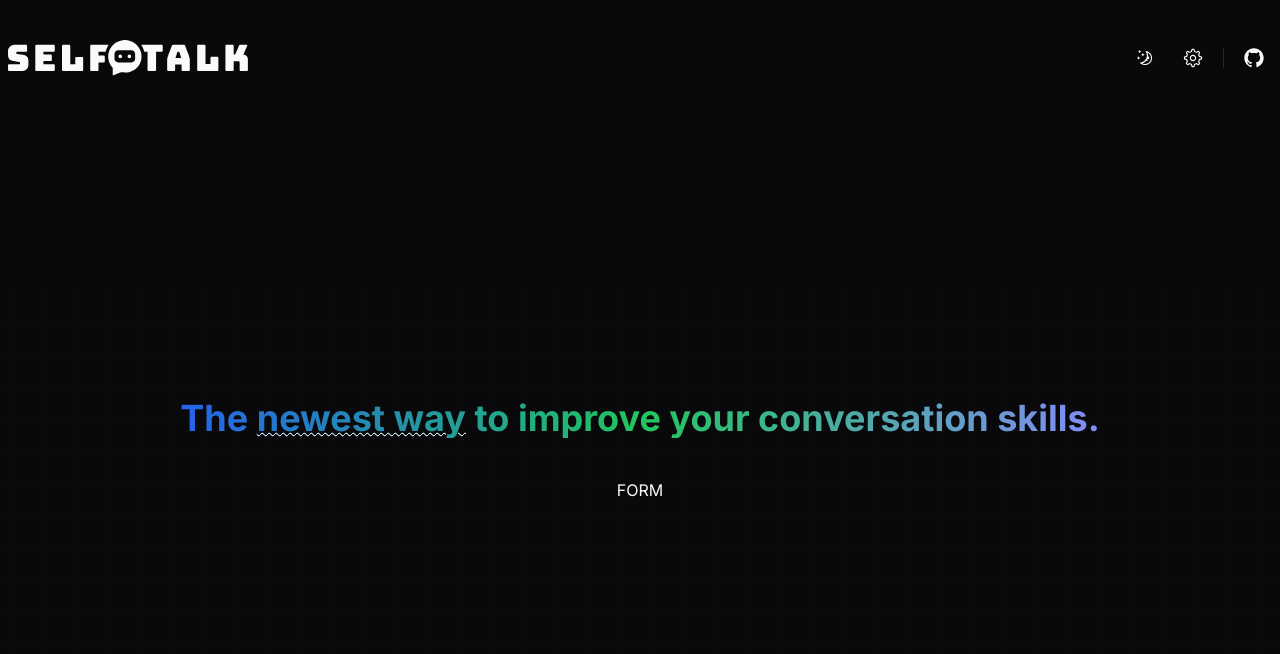
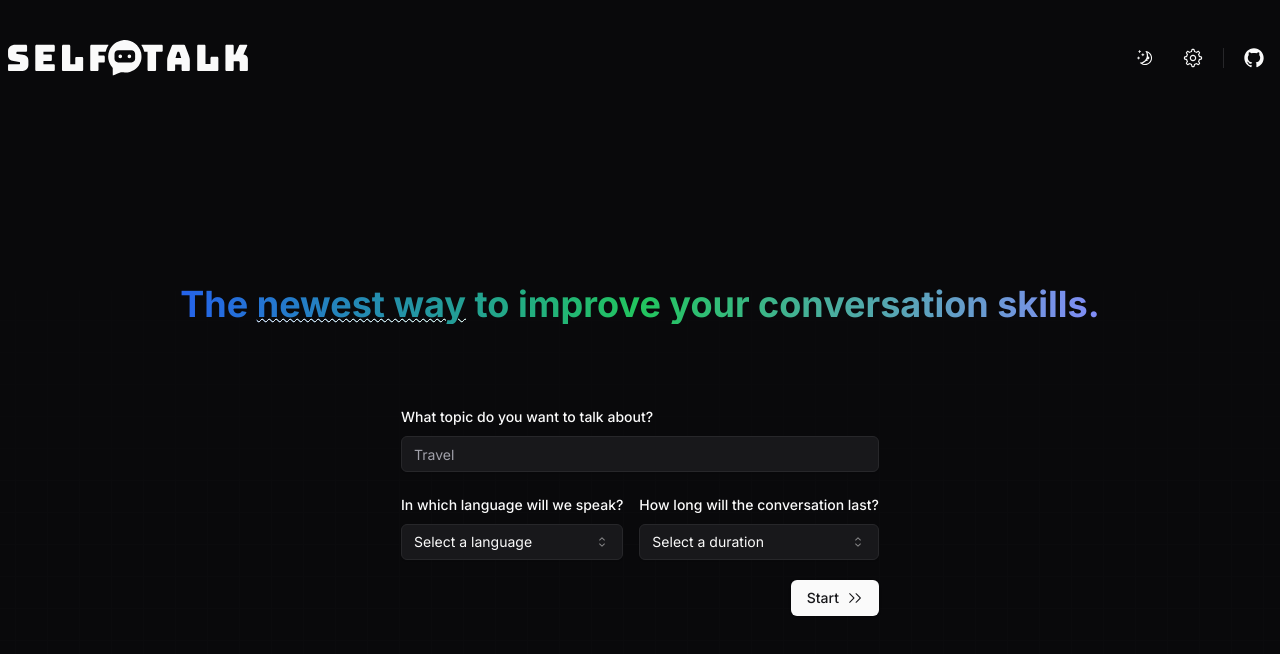
Before and after one commit to matheusTA/self-talk, a Next.js app: page / in a window 1280 px wide. Shown: the top 654 px of the page. Built offline with nearby package versions, Linux system fonts and the light colour scheme.

Commit message:
feat: create a initial structure to home page form

```diff
--- a/src/app/(home)/create-chat-form.tsx
+++ b/src/app/(home)/create-chat-form.tsx
@@ -1,7 +1,126 @@
+"use client";
+
+import { zodResolver } from "@hookform/resolvers/zod";
+import { DoubleArrowRightIcon } from "@radix-ui/react-icons";
+import { useForm } from "react-hook-form";
+import { z } from "zod";
+
+import { Button } from "@/components/ui/button";
+import {
+  Form,
+  FormControl,
+  FormField,
+  FormItem,
+  FormLabel,
+  FormMessage,
+} from "@/components/ui/form";
+import { Input } from "@/components/ui/input";
+import {
+  Select,
+  SelectContent,
+  SelectItem,
+  SelectTrigger,
+  SelectValue,
+} from "@/components/ui/select";
+
+const formSchema = z.object({
+  topic: z.string({ required_error: "Please enter a topic" }).min(1),
+  lang: z.string({ required_error: "Please select a language" }).min(1),
+  duration: z.string({ required_error: "Please select a duration" }).min(1),
+});
+
 export default function CreateChatForm() {
+  const form = useForm<z.infer<typeof formSchema>>({
+    resolver: zodResolver(formSchema),
+    defaultValues: {
+      topic: "",
+      lang: "",
+      duration: "",
+    },
+  });
+
+  function onSubmit(data: z.infer<typeof formSchema>) {
+    console.log(data);
+  }
+
   return (
-    <form action="">
-      <h1>FORM</h1>
-    </form>
+    <Form {...form}>
+      <form
+        onSubmit={form.handleSubmit(onSubmit)}
+        className="flex flex-col gap-5"
+      >
+        <FormField
+          control={form.control}
+          name="topic"
+          render={({ field }) => (
+            <FormItem>
+              <FormLabel>What topic do you want to talk about?</FormLabel>
+              <FormControl>
+                <Input placeholder="Travel" {...field} />
+              </FormControl>
+              <FormMessage />
+            </FormItem>
+          )}
+        />
+
+        <div className="flex flex-col gap-4 lg:flex-row">
+          <FormField
+            control={form.control}
+            name="lang"
+            render={({ field }) => (
+              <FormItem>
+                <FormLabel>In which language will we speak?</FormLabel>
+                <Select
+                  onValueChange={field.onChange}
+                  defaultValue={field.value}
+                >
+                  <FormControl>
+                    <SelectTrigger>
+                      <SelectValue placeholder="Select a language" />
+                    </SelectTrigger>
+                  </FormControl>
+                  <SelectContent>
+                    <SelectItem value="pt-br">Portugues - Brasil</SelectItem>
+                    <SelectItem value="en-us">English - USA</SelectItem>
+                  </SelectContent>
+                </Select>
+                <FormMessage />
+              </FormItem>
+            )}
+          />
+
+          <FormField
+            control={form.control}
+            name="duration"
+            render={({ field }) => (
+              <FormItem>
+                <FormLabel>How long will the conversation last?</FormLabel>
+                <Select
+                  onValueChange={field.onChange}
+                  defaultValue={field.value}
+                >
+                  <FormControl>
+                    <SelectTrigger>
+                      <SelectValue placeholder="Select a duration" />
+                    </SelectTrigger>
+                  </FormControl>
+                  <SelectContent>
+                    <SelectItem value="SHORT">Short</SelectItem>
+                    <SelectItem value="MEDIUM">Medium</SelectItem>
+                    <SelectItem value="LONG">Long</SelectItem>
+                  </SelectContent>
+                </Select>
+                <FormMessage />
+              </FormItem>
+            )}
+          />
+        </div>
+
+        <Button type="submit" className="self-end">
+          Start
+          <DoubleArrowRightIcon className="ml-2 size-4" />
+        </Button>
+      </form>
+    </Form>
   );
 }
--- a/src/app/(home)/page.tsx
+++ b/src/app/(home)/page.tsx
@@ -2,7 +2,7 @@ import CreateChatForm from "./create-chat-form";
 
 export default function HomePage() {
   return (
-    <div className="flex size-full flex-col items-center justify-center gap-10">
+    <div className="flex size-full flex-col items-center justify-center gap-20">
       <h1 className="inline-block bg-gradient-to-r from-blue-600 via-green-500 to-indigo-400 bg-clip-text text-center text-4xl font-bold text-transparent">
         The{" "}
         <span className="underline decoration-black decoration-wavy decoration-1 dark:decoration-white">
--- a/src/components/ui/input.tsx
+++ b/src/components/ui/input.tsx
@@ -11,7 +11,7 @@ const Input = React.forwardRef<HTMLInputElement, InputProps>(
       <input
         type={type}
         className={cn(
-          "flex h-9 w-full rounded-md border border-input bg-transparent px-3 py-1 text-sm shadow-sm transition-colors file:border-0 file:bg-transparent file:text-sm file:font-medium placeholder:text-muted-foreground focus-visible:outline-none focus-visible:ring-1 focus-visible:ring-ring disabled:cursor-not-allowed disabled:opacity-50",
+          "flex h-9 w-full rounded-md border border-input bg-primary-foreground px-3 py-1 text-sm shadow-sm transition-colors file:border-0 file:text-sm file:font-medium placeholder:text-muted-foreground focus-visible:outline-none focus-visible:ring-1 focus-visible:ring-ring disabled:cursor-not-allowed disabled:opacity-50",
           className
         )}
         ref={ref}
--- a/src/components/ui/select.tsx
+++ b/src/components/ui/select.tsx
@@ -25,7 +25,7 @@ const SelectTrigger = React.forwardRef<
   <SelectPrimitive.Trigger
     ref={ref}
     className={cn(
-      "flex h-9 w-full items-center justify-between whitespace-nowrap rounded-md border border-input bg-transparent px-3 py-2 text-sm shadow-sm ring-offset-background placeholder:text-muted-foreground focus:outline-none focus:ring-1 focus:ring-ring disabled:cursor-not-allowed disabled:opacity-50 [&>span]:line-clamp-1",
+      "flex h-9 w-full items-center justify-between whitespace-nowrap rounded-md border border-input bg-primary-foreground px-3 py-2 text-sm shadow-sm ring-offset-background placeholder:text-muted-foreground focus:outline-none focus:ring-1 focus:ring-ring disabled:cursor-not-allowed disabled:opacity-50 [&>span]:line-clamp-1",
       className
     )}
     {...props}
```
